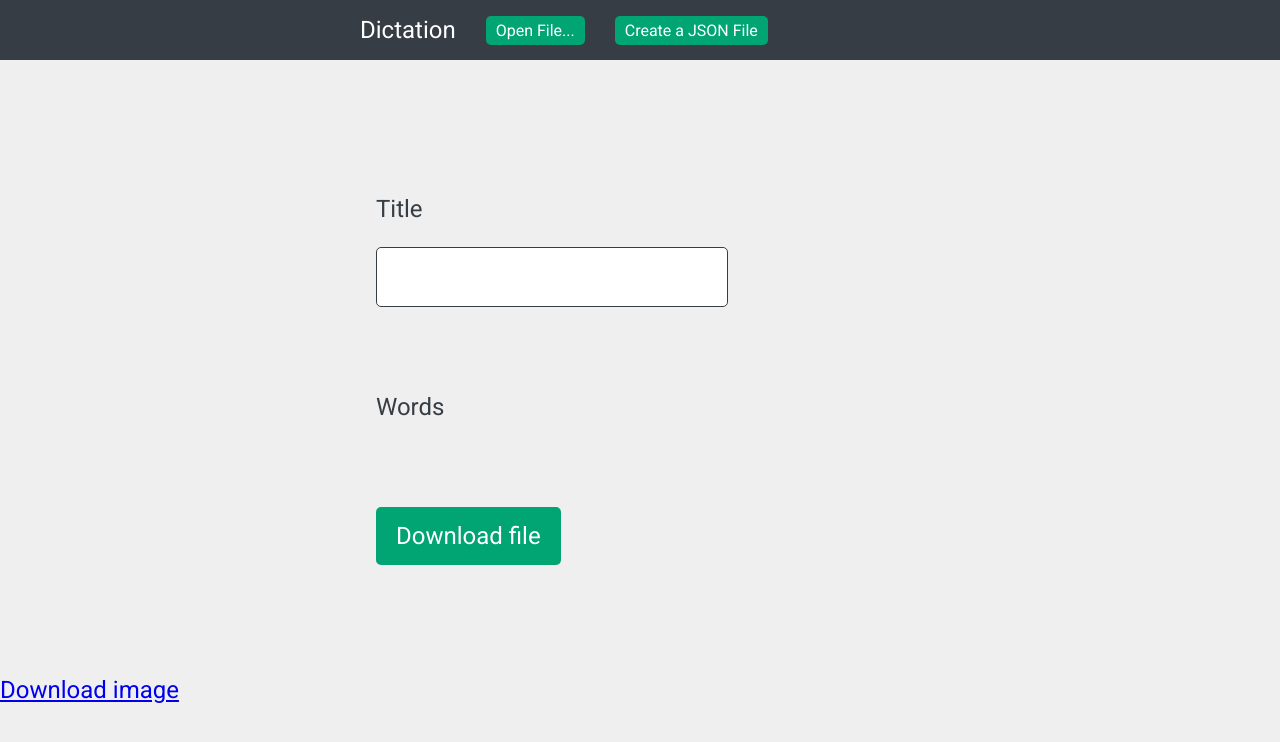
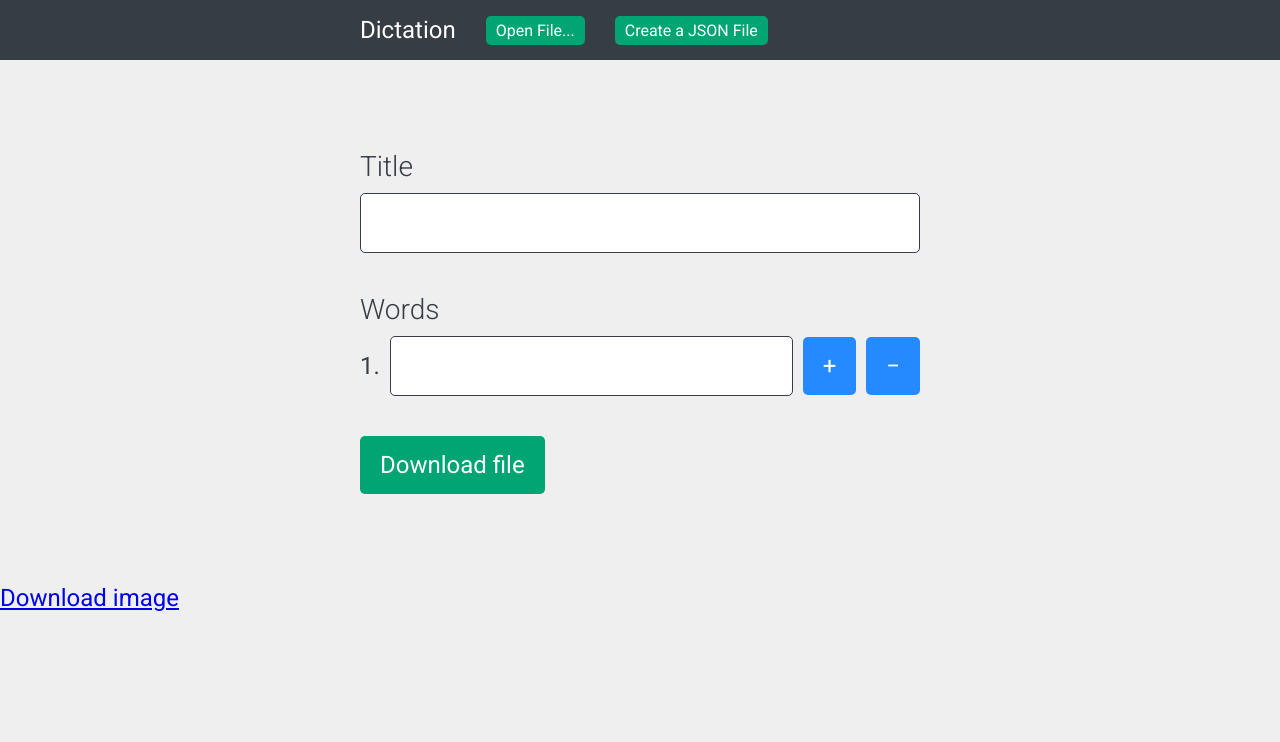
Before and after one commit to Jennifer-Cheung/dictation, a React (Create React App) app: page / in a window 1280 px wide. Both pictures are taken after a click on the button "Create a JSON File". Shown: the top 742 px of the page. Built offline with nearby package versions, Linux system fonts and the light colour scheme.

Commit message:
#1 Completed managing states of a new dictation.

```diff
--- a/src/App.module.scss
+++ b/src/App.module.scss
@@ -31,7 +31,6 @@
   }
 
   .wrapper {
-    padding: 21px 16px;
   }
 }
 
--- a/src/components/WordInput.jsx
+++ b/src/components/WordInput.jsx
@@ -3,13 +3,13 @@ import Input from './Input'
 import Button from './Button'
 import styles from './WordInput.module.scss'
 
-const WordInput = ({i}) => {
-  return(
+const WordInput = ({ i, value, onChange, plusBtnOnClick, minusBtnOnClick }) => {
+  return (
     <div className={styles.wordInputBar}>
-      <p>{i+1}.</p>
-      <Input/>
-      <Button>+</Button>
-      <Button>−</Button>
+      <p>{i + 1}.</p>
+      <Input onChange={(e) => onChange(e.target.value, i)} value={value}/>
+      <Button onClick={() => plusBtnOnClick(i)}>+</Button>
+      <Button onClick={() => minusBtnOnClick(i)}>−</Button>
     </div>
   )
 }
--- a/src/components/WordInput.module.scss
+++ b/src/components/WordInput.module.scss
@@ -6,9 +6,11 @@
 
   p {
     margin: 0;
+    padding: 0;
   }
 
   Input {
     flex: 1;
+    min-width: 0;
   }
 }
--- a/src/index.scss
+++ b/src/index.scss
@@ -1,4 +1,3 @@
-/*noinspection CssUnknownTarget*/
 @import './variables';
 @import url('https://fonts.googleapis.com/css2?family=Roboto:wght@300;400&display=swap');
 
@@ -22,6 +21,11 @@ h1 {
   margin: 0;
 }
 
+h3 {
+  font-weight: lighter;
+  margin: 0;
+}
+
 code {
   font-family: source-code-pro, Menlo, Monaco, Consolas, 'Courier New',
   monospace;
--- a/src/layouts/CreateDictation.jsx
+++ b/src/layouts/CreateDictation.jsx
@@ -1,21 +1,59 @@
 import React from 'react'
-import styles from '../App.module.scss'
+import appStyles from '../App.module.scss'
 import Input from '../components/Input'
 import Button from '../components/Button'
+import WordInput from '../components/WordInput'
+import styles from './CreateDictation.module.scss'
 
 const CreateDictation = () => {
+  const [words, setWords] = React.useState([''])
+  const [title, setTitle] = React.useState(null)
+
+  const onChange = (value, i) => {
+    const newArray = [...words]
+    newArray[i] = value
+    setWords(newArray)
+  }
+
+  const plusBtnOnClick = (i) => {
+    let newArray = [...words]
+    newArray.splice(i + 1, 0, '')
+    setWords(newArray)
+  }
+
+  const minusBtnOnClick = (i) => {
+    let newArray = [...words]
+    newArray.splice(i, 1)
+    setWords(newArray)
+  }
+
   return (
-    <div className={styles.questionsContainer}>
-      <div className={styles.wrapper}>
-        <p>Title</p>
-        <Input/>
+    <div className={styles.wrapper}>
+      <div>
+        <h3>Title</h3>
+        <Input onChange={(e) => {setTitle(e.target.value)}} value={title}/>
       </div>
 
-      <div className={styles.wrapper}>
-        <p>Words</p>
+      <div>
+        <h3>Words</h3>
+        <div className={appStyles.questionsContainer}>
+          {
+            words.map((word, i) => (
+              <div className={appStyles.wrapper} key={i}>
+                <WordInput
+                  i={i}
+                  value={word}
+                  onChange={onChange}
+                  plusBtnOnClick={plusBtnOnClick}
+                  minusBtnOnClick={minusBtnOnClick}
+                />
+              </div>
+            ))
+          }
+        </div>
       </div>
 
-      <div className={styles.wrapper}>
+      <div className={appStyles.submitRow}>
         <Button isPrimary={true}>Download file</Button>
       </div>
     </div>
--- /dev/null
+++ b/src/layouts/CreateDictation.module.scss
@@ -0,0 +1,14 @@
+.wrapper {
+  display: flex;
+  flex-direction: column;
+  gap: 40px;
+
+  h3 {
+    margin-bottom: 10px;
+  }
+
+  > div {
+    display: flex;
+    flex-direction: column;
+  }
+}
```
